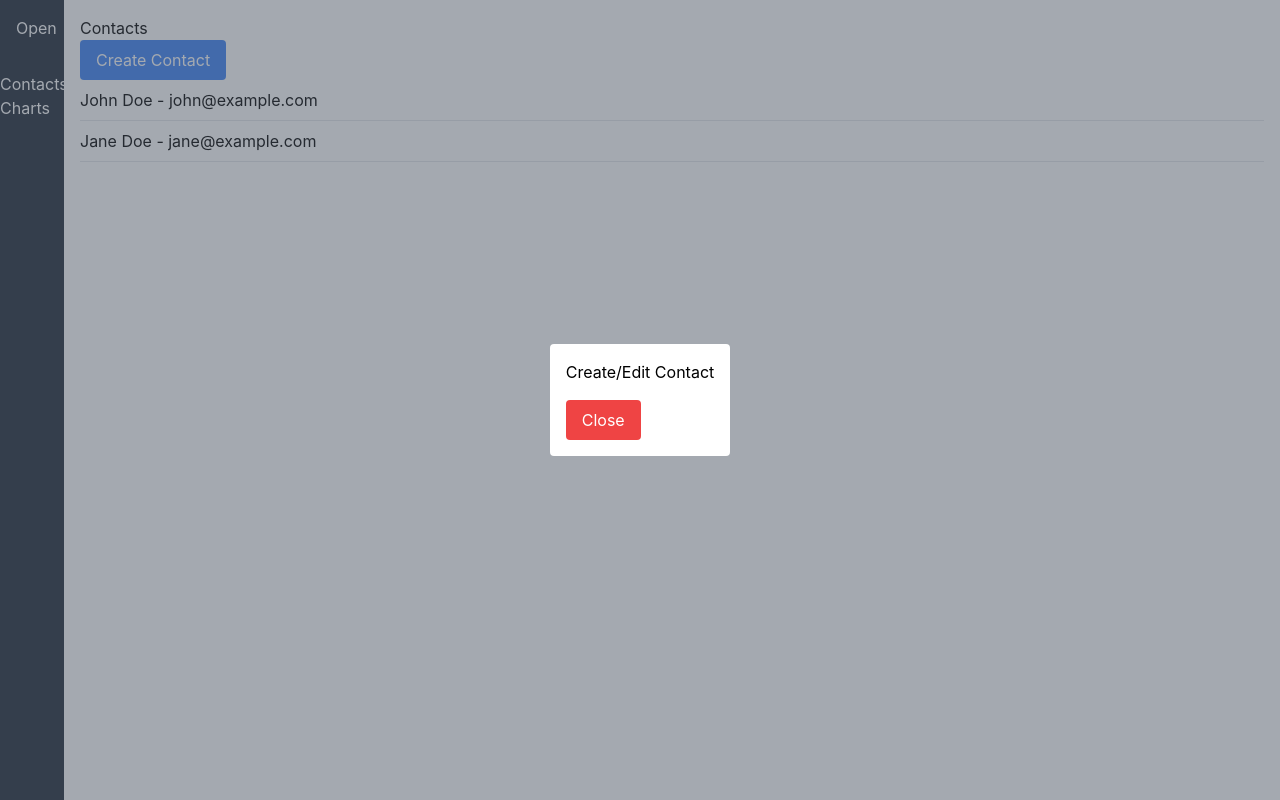
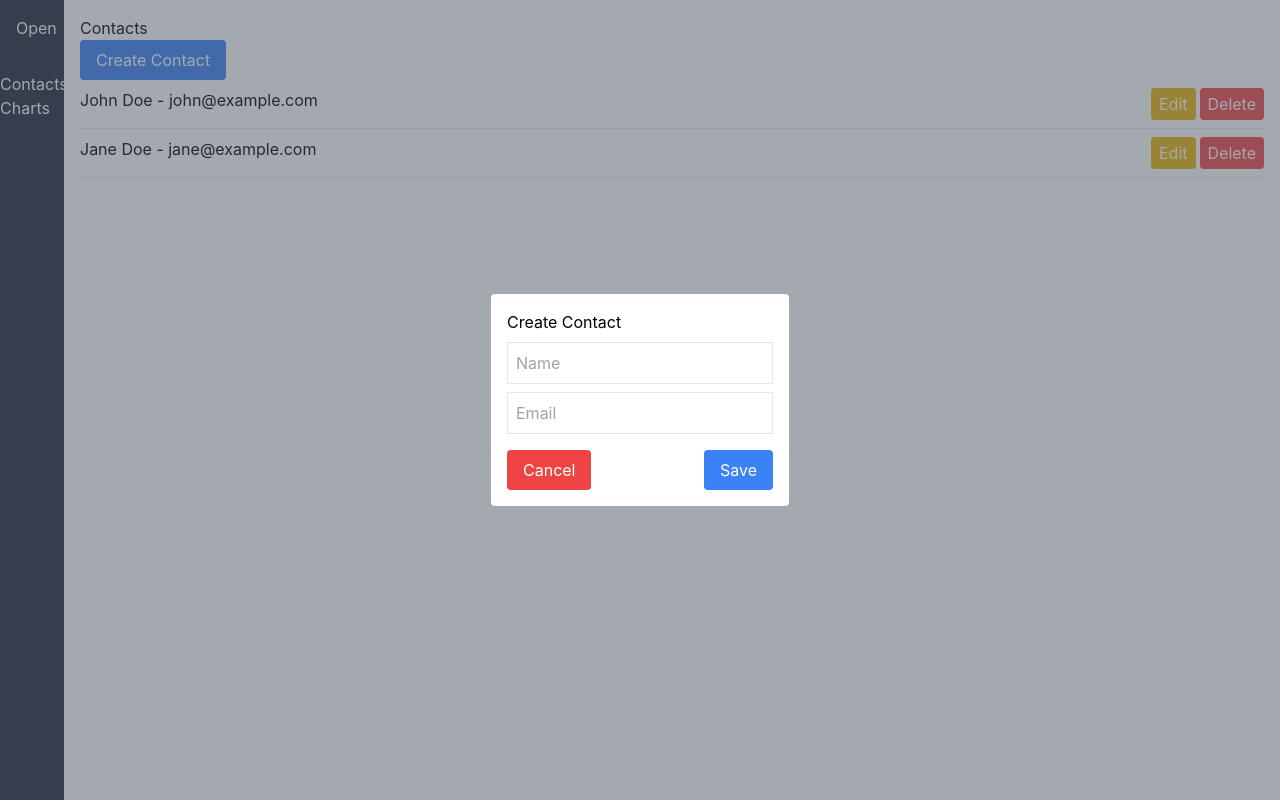
Before and after one commit to komal-m-raut/taiyo-ai-task, a React (Create React App) app: page / in a window 1280 px wide. Both pictures are taken after a click on the button "Create Contact". Built offline with nearby package versions, Linux system fonts and the light colour scheme.

Commit message:
feat: complete redux toolkit setup and make contact page functional

```diff
--- a/src/App.tsx
+++ b/src/App.tsx
@@ -1,15 +1,17 @@
 import React from "react";
 import { BrowserRouter as Router, Routes, Route } from "react-router-dom";
+import { Provider } from "react-redux";
 import { QueryClient, QueryClientProvider } from "react-query";
 import ContactsPage from "./pages/ContactsPage";
 import ChartPage from "./pages/ChartPage";
 import Sidebar from "./components/Sidebar";
+import store from "./store/store";
 
-// Create a QueryClient instance
 const queryClient = new QueryClient();
 
 const App: React.FC = () => {
   return (
+    <Provider store={store}>
       <QueryClientProvider client={queryClient}>
         <Router>
           <div className="flex">
@@ -32,6 +34,7 @@ const App: React.FC = () => {
           </div>
         </Router>
       </QueryClientProvider>
+    </Provider>
   );
 };
 
--- a/src/pages/ContactsPage.tsx
+++ b/src/pages/ContactsPage.tsx
@@ -1,27 +1,53 @@
 import React, { useState } from "react";
+import { useDispatch, useSelector } from "react-redux";
+import { RootState } from "../store/store";
+import {
+  addContact,
+  updateContact,
+  deleteContact,
+} from "../store/contactsSlice";
 
 const ContactsPage: React.FC = () => {
   const [showModal, setShowModal] = useState(false);
-  const [contacts, setContacts] = useState<
-    { id: number; name: string; email: string }[]
-  >([
-    { id: 1, name: "John Doe", email: "john@example.com" },
-    { id: 2, name: "Jane Doe", email: "jane@example.com" },
-  ]);
+  const [isEditing, setIsEditing] = useState(false);
+  const [currentContact, setCurrentContact] = useState({
+    id: 0,
+    name: "",
+    email: "",
+  });
 
-  const openModal = () => {
+  const contacts = useSelector((state: RootState) => state.contacts.contacts);
+  const dispatch = useDispatch();
+
+  const openModal = (contact = { id: 0, name: "", email: "" }) => {
+    setCurrentContact(contact);
+    setIsEditing(!!contact.id);
     setShowModal(true);
   };
 
   const closeModal = () => {
     setShowModal(false);
+    setCurrentContact({ id: 0, name: "", email: "" });
+  };
+
+  const handleSave = () => {
+    if (isEditing) {
+      dispatch(updateContact(currentContact));
+    } else {
+      dispatch(addContact({ ...currentContact, id: contacts.length + 1 }));
+    }
+    closeModal();
+  };
+
+  const handleDelete = (id: number) => {
+    dispatch(deleteContact(id));
   };
 
   return (
     <div>
       <h1>Contacts</h1>
       <button
-        onClick={openModal}
+        onClick={() => openModal()}
         className="bg-blue-500 text-white px-4 py-2 rounded"
       >
         Create Contact
@@ -29,9 +55,24 @@ const ContactsPage: React.FC = () => {
 
       <ul>
         {contacts.map((contact) => (
-          <li key={contact.id} className="border-b py-2">
-            <span>{contact.name}</span> - <span>{contact.email}</span>
-            {/* You can add edit and delete buttons here */}
+          <li key={contact.id} className="border-b py-2 flex justify-between">
+            <span>
+              {contact.name} - {contact.email}
+            </span>
+            <div>
+              <button
+                onClick={() => openModal(contact)}
+                className="bg-yellow-500 text-white px-2 py-1 rounded mx-1"
+              >
+                Edit
+              </button>
+              <button
+                onClick={() => handleDelete(contact.id)}
+                className="bg-red-500 text-white px-2 py-1 rounded"
+              >
+                Delete
+              </button>
+            </div>
           </li>
         ))}
       </ul>
@@ -40,14 +81,39 @@ const ContactsPage: React.FC = () => {
       {showModal && (
         <div className="fixed inset-0 bg-gray-600 bg-opacity-50 flex justify-center items-center">
           <div className="bg-white p-4 rounded">
-            <h2>Create/Edit Contact</h2>
-            {/* Form for creating/editing contact */}
-            <button
-              onClick={closeModal}
-              className="mt-4 bg-red-500 text-white px-4 py-2 rounded"
-            >
-              Close
-            </button>
+            <h2>{isEditing ? "Edit Contact" : "Create Contact"}</h2>
+            <input
+              type="text"
+              placeholder="Name"
+              value={currentContact.name}
+              onChange={(e) =>
+                setCurrentContact({ ...currentContact, name: e.target.value })
+              }
+              className="block w-full my-2 p-2 border"
+            />
+            <input
+              type="email"
+              placeholder="Email"
+              value={currentContact.email}
+              onChange={(e) =>
+                setCurrentContact({ ...currentContact, email: e.target.value })
+              }
+              className="block w-full my-2 p-2 border"
+            />
+            <div className="flex justify-between mt-4">
+              <button
+                onClick={closeModal}
+                className="bg-red-500 text-white px-4 py-2 rounded"
+              >
+                Cancel
+              </button>
+              <button
+                onClick={handleSave}
+                className="bg-blue-500 text-white px-4 py-2 rounded"
+              >
+                Save
+              </button>
+            </div>
           </div>
         </div>
       )}
--- /dev/null
+++ b/src/store/contactsSlice.ts
@@ -0,0 +1,34 @@
+import { createSlice, PayloadAction } from "@reduxjs/toolkit";
+import { Contact } from "../types/contactTypes";
+
+const initialState: { contacts: Contact[] } = {
+  contacts: [
+    { id: 1, name: "John Doe", email: "john@example.com" },
+    { id: 2, name: "Jane Doe", email: "jane@example.com" },
+  ],
+};
+
+const contactsSlice = createSlice({
+  name: "contacts",
+  initialState,
+  reducers: {
+    addContact: (state, action: PayloadAction<Contact>) => {
+      state.contacts.push(action.payload);
+    },
+    updateContact: (state, action: PayloadAction<Contact>) => {
+      const index = state.contacts.findIndex((c) => c.id === action.payload.id);
+      if (index !== -1) {
+        state.contacts[index] = action.payload;
+      }
+    },
+    deleteContact: (state, action: PayloadAction<number>) => {
+      state.contacts = state.contacts.filter(
+        (contact) => contact.id !== action.payload
+      );
+    },
+  },
+});
+
+export const { addContact, updateContact, deleteContact } =
+  contactsSlice.actions;
+export default contactsSlice.reducer;
--- /dev/null
+++ b/src/store/store.ts
@@ -0,0 +1,12 @@
+import { configureStore } from "@reduxjs/toolkit";
+import contactsReducer from "./contactsSlice";
+
+const store = configureStore({
+  reducer: {
+    contacts: contactsReducer,
+  },
+});
+
+export type RootState = ReturnType<typeof store.getState>;
+export type AppDispatch = typeof store.dispatch;
+export default store;
--- /dev/null
+++ b/src/types/contactTypes.d.ts
@@ -0,0 +1,5 @@
+export interface Contact {
+  id: number;
+  name: string;
+  email: string;
+}
```
Lines whose indentation alone changed are shown as unchanged.
